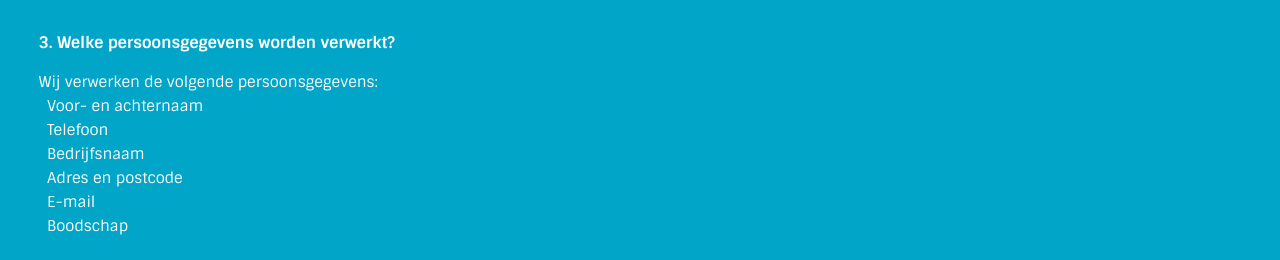
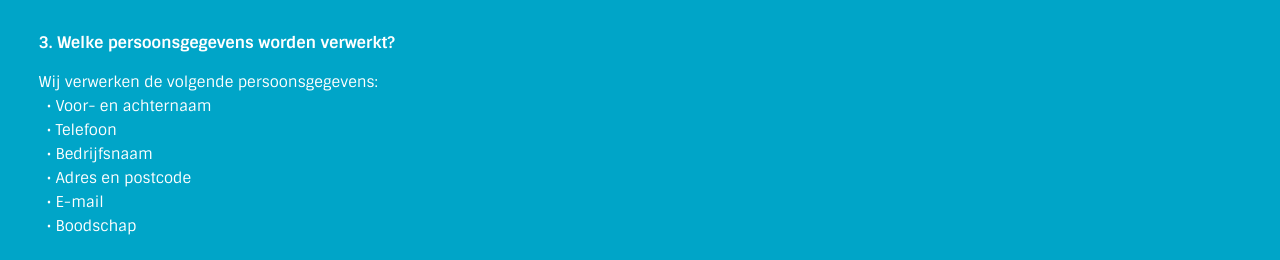
Before and after one commit to chrisdeneve/chrisdeneve.github.io, a plain HTML site: page privacy-cookiebeleid/index.html in a window 1280 px wide. Shown: the part 673-933 px from the top of the page. Drawn offline with Linux system fonts and the light colour scheme; a script that the page names is missing.

Commit message:
Update index.html

```diff
--- a/privacy-cookiebeleid/index.html
+++ b/privacy-cookiebeleid/index.html
@@ -61,12 +61,12 @@
 			<p>Voor alle vragen met betrekking tot de bescherming van persoonsgegevens, kunt u steeds terecht op het volgende e-mailadres: <strong><a href="mailto:info@terabyte.be">info@terabyte.be</a></strong>.</p>
 			<h2>3. Welke persoonsgegevens worden verwerkt?</h2>
 			<p>Wij verwerken de volgende persoonsgegevens:<br>
-			&nbsp;&nbsp;Voor- en achternaam<br>
-			&nbsp;&nbsp;Telefoon<br>
-			&nbsp;&nbsp;Bedrijfsnaam<br>
-			&nbsp;&nbsp;Adres en postcode<br>
-			&nbsp;&nbsp;E-mail<br>
-			&nbsp;&nbsp;Boodschap<br>
+			&nbsp;&nbsp;&bull;&nbsp;Voor- en achternaam<br>
+			&nbsp;&nbsp;&bull;&nbsp;Telefoon<br>
+			&nbsp;&nbsp;&bull;&nbsp;Bedrijfsnaam<br>
+			&nbsp;&nbsp;&bull;&nbsp;Adres en postcode<br>
+			&nbsp;&nbsp;&bull;&nbsp;E-mail<br>
+			&nbsp;&nbsp;&bull;&nbsp;Boodschap<br>
 			</p>
 			<h2>4. Rechtsgrond en doeleinden van de verwerking van persoonsgegevens.</h2>
 			<h3>4.1 Algemeen</h3>
```
